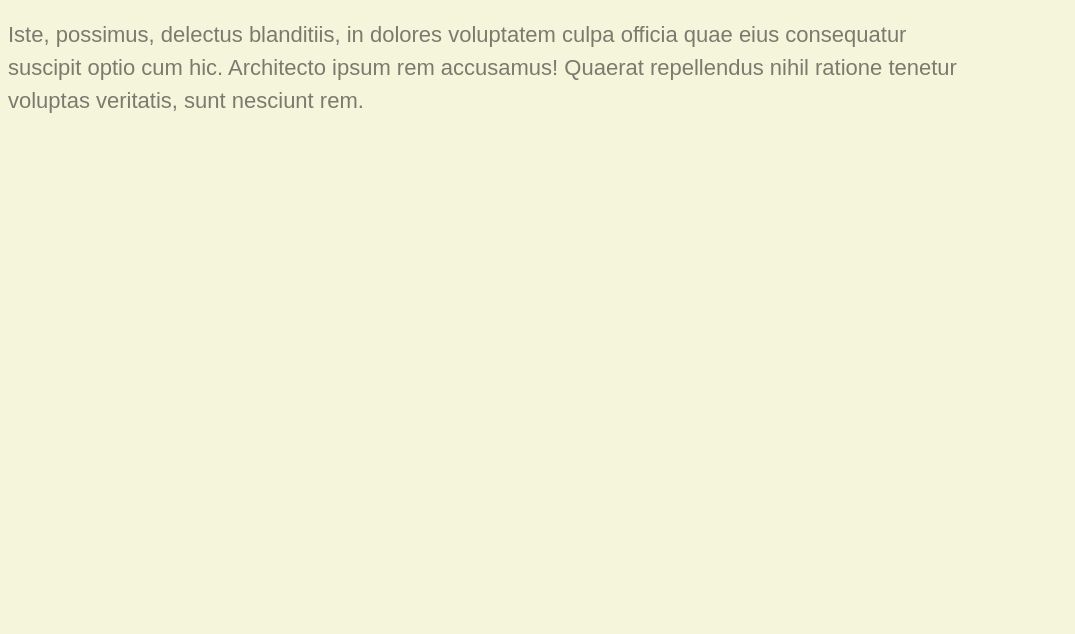
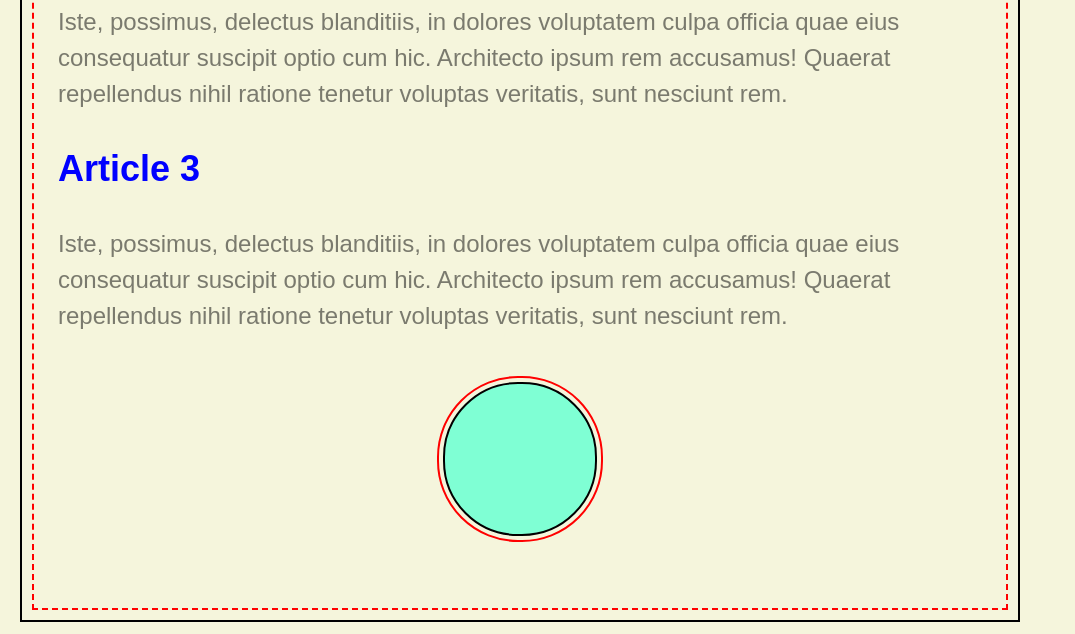
Before and after one commit to BurakC16/css-learning-docs, a plain HTML site: page index.html in a window 1280 px wide. Shown: the part 594-1228 px from the top of the page, without its empty margins (0-1075 px from the left). Before the commit the page ends 800 px from the top, so only its background shows below. Drawn offline with Linux system fonts and the light colour scheme.

Commit message:
update css 2

```diff
--- a/css/style.css
+++ b/css/style.css
@@ -1,5 +1,5 @@
 body {
-    width: 75%;
+    width: 80%;
     font-size: 22px;
     font-family: Arial, Helvetica, sans-serif;
     line-height: 1.5;
@@ -7,11 +7,26 @@ body {
     color: rgb(0,0,255)
 }
 
-h1 {
+.container {
     border: 2px dashed red;
-    width: 40%;
+    font-size: 1.5rem;
+    margin: 1.5rem;
+    padding: 1.5rem;
+    outline: 2px solid black;
+    outline-offset: 10px;
 }
 
 p {
     color: rgba(0, 0, 0, 0.5)
 }
+
+.circle {
+    margin: 3rem auto;
+    background-color: aquamarine;
+    width: 150px;
+    height: 150px;
+    border: 2px solid black;
+    border-radius: 75px;
+    outline: 2px solid red;
+    outline-offset: 0.25rem;
+}
--- /dev/null
+++ b/css/styleTypo.css
@@ -0,0 +1,20 @@
+body {
+    padding: 10%;
+    font-size: 2rem;
+    font-family: 'Times New Roman', Times, serif
+}
+
+/* input, button {
+    font: inherit;
+} */
+
+
+p {
+    font-weight: 500;
+    text-transform: capitalize;
+    text-align: left;
+    text-indent: 2em;
+    line-height: 1.5;
+    letter-spacing: 0.1rem;
+    word-spacing: 0.1rem;
+}
--- a/index.html
+++ b/index.html
@@ -10,10 +10,10 @@
 </head>
 
 <body>
-    <header>
+    <header class="container">
         <h1>CSS Learnings</h1>
     </header>
-    <main>
+    <main class="container">
         <article>
             <h2>Article 1</h2>
             <p>Lorem ipsum, dolor sit amet consectetur adipisicing elit. Numquam cumque voluptatum tempore officiis
@@ -45,6 +45,9 @@
                 sunt
                 nesciunt rem.</p>
         </article>
+        <div class="circle">
+
+        </div>
     </main>
 </body>
 
```
Also changed, not shown: indexTypo.html (added, +29 -0 lines).
